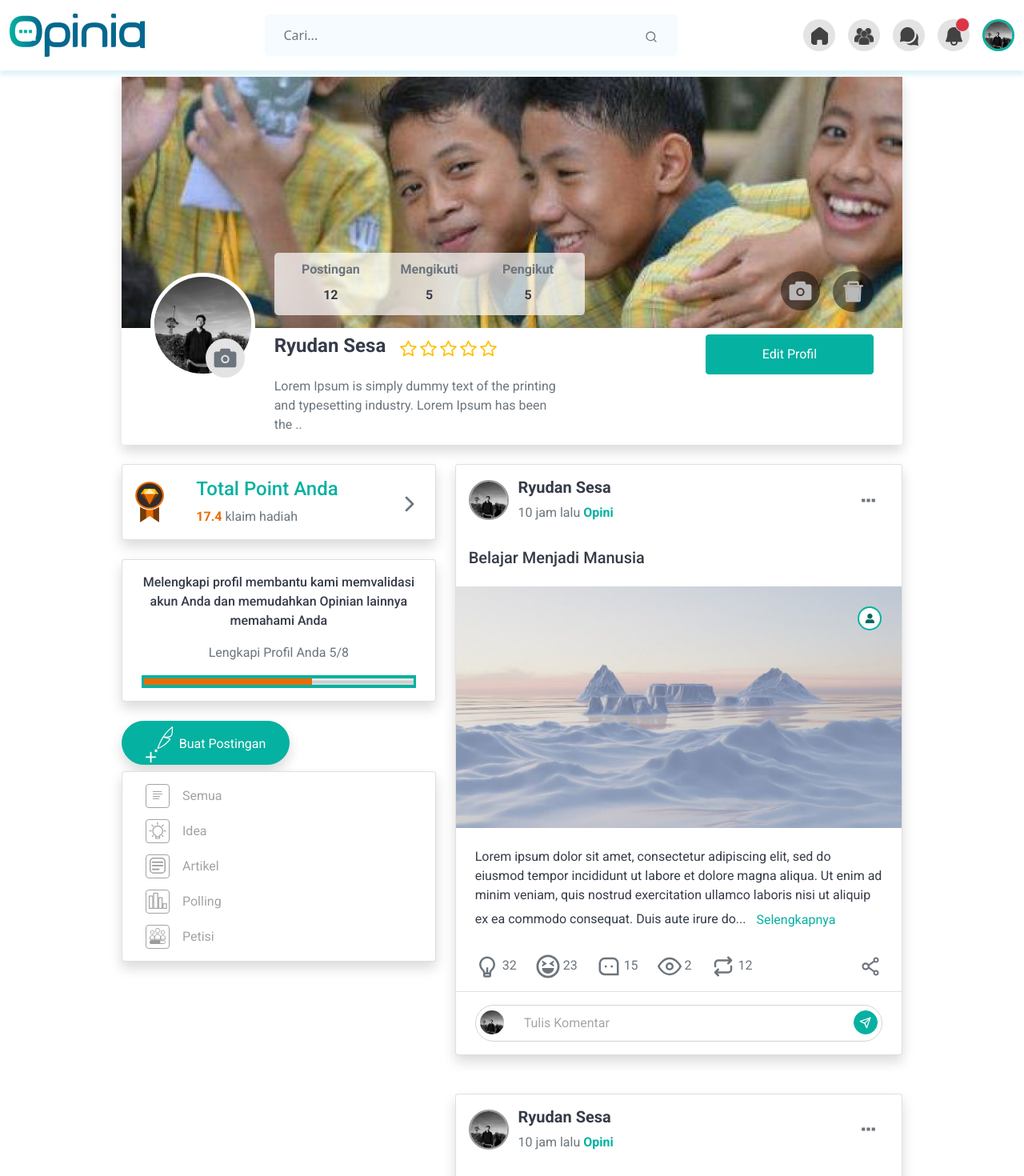
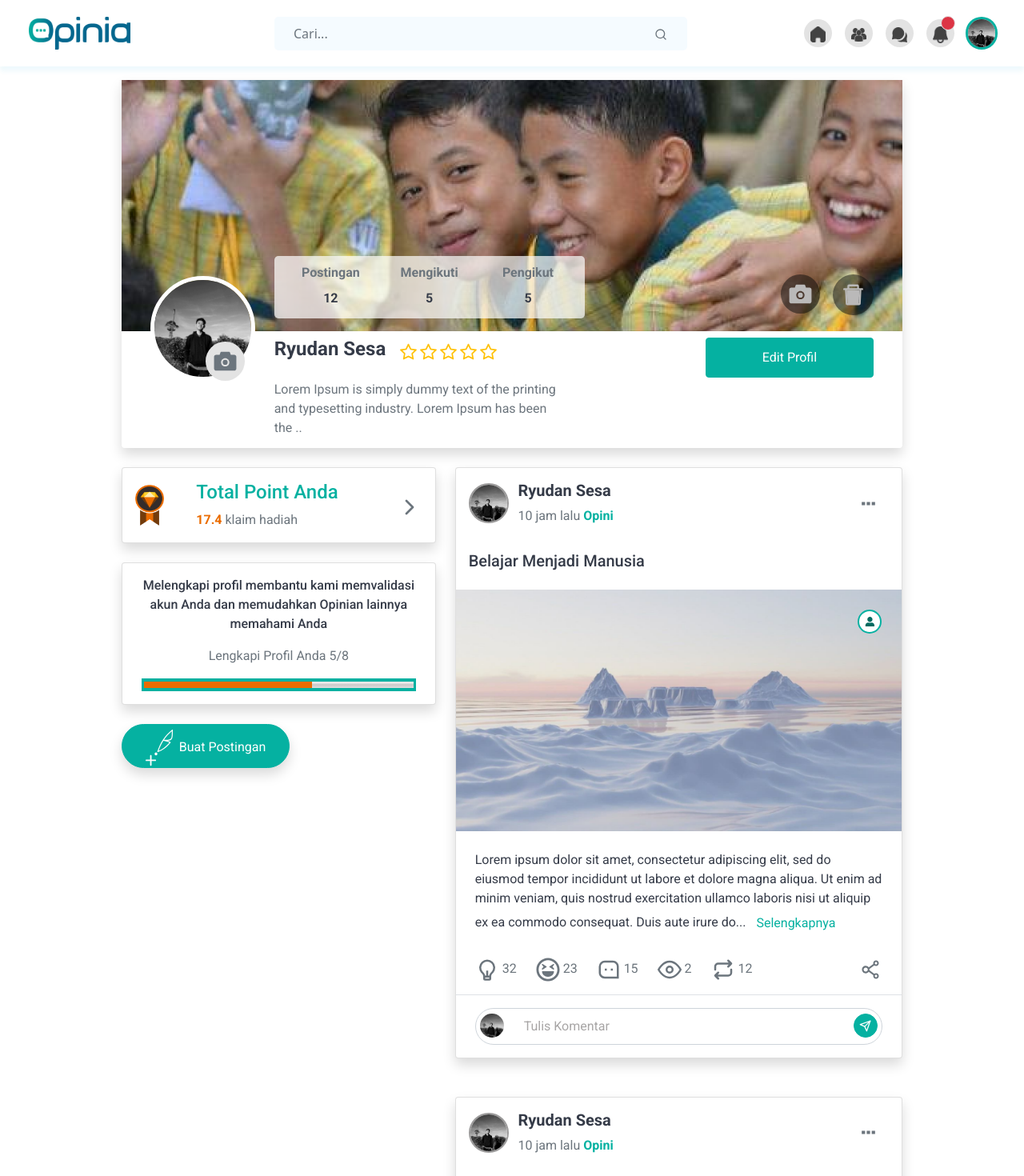
Before and after one commit to rintosaputro/profile-page, a React (Create React App) app: page / in a window 1280 px wide. Shown: the top 1470 px of the page at 80% size. Built offline with nearby package versions, Linux system fonts and the light colour scheme.

Commit message:
fix: styling responsive

```diff
--- a/src/assets/styles/layout.scss
+++ b/src/assets/styles/layout.scss
@@ -1,6 +1,7 @@
 .layout {
   margin: 0 30px;
   margin-bottom: 50px;
+  margin-top: 100px;
   font-family: 'Roboto', sans-serif !important;
   color: #353b48;
 }
--- a/src/assets/styles/listPost.scss
+++ b/src/assets/styles/listPost.scss
@@ -9,7 +9,7 @@ $primary-blue: #05B1A1;
     border: 1px solid $secondary-gray;
   }
 }
-.btn-list:hover {
+.btn-list:hover, .btn-main {
   color: $primary-blue;
   background-color: #ddf1f7;
   .icon-container, .icon-container svg path{
--- a/src/assets/styles/navigation.scss
+++ b/src/assets/styles/navigation.scss
@@ -1,16 +1,19 @@
 $primary: #05B1A1 !default;
 
 .navbar {
-  box-shadow: 0px 6px 5px 0px rgba(97,198,229,0.2);
-  -webkit-box-shadow: 0px 6px 5px 0px rgba(97,198,229,0.2);
-  -moz-box-shadow: 0px 6px 5px 0px rgba(97,198,229,0.2);
+  box-shadow: 0px 6px 5px 0px rgba(97,198,229,0.1);
+  -webkit-box-shadow: 0px 6px 5px 0px rgba(97,198,229,0.1);
+  -moz-box-shadow: 0px 6px 5px 0px rgba(97,198,229,0.1);
+  .logo {
+    width: 75%;
+  }
  .navbar-collapse {
    max-width: fit-content;
  }
  .nav-item {
   border-radius: 50px;
-  width: 40px;
-  height: 40px;
+  width: 35px;
+  height: 35px;
  }
  .nav-form {
    width: 524px;
@@ -21,7 +24,7 @@ $primary: #05B1A1 !default;
     background-color: #f5fbff;
    }
    .form-control, .btn {
-    height: 52px;
+    height: 42px;
    }
  }
  .profile {
--- a/src/assets/styles/profile/aside.scss
+++ b/src/assets/styles/profile/aside.scss
@@ -15,4 +15,9 @@ aside {
     list-style-type: none;
     width: 100%;
   }
+  // @media all and (max-width: 768px) {
+  //   #listPost {
+  //     display: none;
+  //   }
+  // }
 }
--- a/src/components/ListPost.js
+++ b/src/components/ListPost.js
@@ -1,8 +1,8 @@
 import React from 'react';
 import '../assets/styles/listPost.scss';
 
-const ListPost = ({ Icon, text }) => (
-  <button type="button" className="btn-list btn d-flex flex-row align-items-center w-100">
+const ListPost = ({ Icon, text, mainList }) => (
+  <button type="button" className={`${mainList ? 'btn-list btn-main btn d-flex flex-row align-items-center w-100' : 'btn-list btn d-flex flex-row align-items-center w-100'}`}>
     <div className="icon-container rounded">
       <Icon />
     </div>
--- a/src/components/Navigation.js
+++ b/src/components/Navigation.js
@@ -24,10 +24,10 @@ const Navigation = () => {
   ];
 
   return (
-    <nav className="navbar navbar-expand-lg navbar-light mb-2">
+    <nav className="navbar fixed-top bg-white navbar-expand-lg navbar-light mb-2 px-4">
       <div className="container-fluid">
         <a className="navbar-brand" href="#home">
-          <img className="btn-fluid" src={logo} alt="logo" />
+          <img className="logo btn-fluid" src={logo} alt="logo" />
         </a>
         <form className="nav-form d-none d-lg-flex position-relative">
           <input className="form-control ps-4 me-2" type="search" placeholder="Cari..." aria-label="Search" />
--- a/src/components/Post.js
+++ b/src/components/Post.js
@@ -1,4 +1,3 @@
-/* eslint-disable no-unused-vars */
 import React, { useState } from 'react';
 import { BiDotsHorizontal } from 'react-icons/bi';
 
@@ -8,14 +7,12 @@ import { FiEye, FiSend } from 'react-icons/fi';
 import { AiOutlineShareAlt } from 'react-icons/ai';
 import { TbRepeat } from 'react-icons/tb';
 
-import profile from '../data-dummy/profile';
 import timePost from '../helper/timePost';
 
 import '../assets/styles/postSection.scss';
 
 const Post = ({ photoProfile, name, post }) => {
   const [fullContent, setFullContent] = useState(false);
-  // const { photoProfile, name, post } = profile;
   const {
     title, contents, image, likes, emotes, comments, views, reposts, createdAt, category,
   } = post;
@@ -30,7 +27,7 @@ const Post = ({ photoProfile, name, post }) => {
   return (
     <article className="post-section card shadow rounded mb-5">
       <div className="row p-3 align-items-center">
-        <div className="col-1 me-3">
+        <div className="col-2 col-lg-1 me-3">
           <img src={photoProfile} alt="profile" className="img-profile rounded-pill" />
         </div>
         <div className="col d-flex flex-row justify-content-between align-items-center">
--- a/src/pages/Profile/Aside.js
+++ b/src/pages/Profile/Aside.js
@@ -1,4 +1,3 @@
-/* eslint-disable no-unused-vars */
 import React, { useState } from 'react';
 import { FiChevronRight } from 'react-icons/fi';
 import { VscListFlat } from 'react-icons/vsc';
@@ -14,12 +13,21 @@ import { ReactComponent as Polling } from '../../assets/icons/polling.svg';
 import { ReactComponent as Petisi } from '../../assets/icons/petisi.svg';
 
 const Aside = () => {
-  const [listPost, setListPost] = useState([
+  const [showMenuPost, setShowMenuPost] = useState(false);
+  const listPost = [
     { icon: Idea, text: 'Idea' },
     { icon: Artikel, text: 'Artikel' },
     { icon: Polling, text: 'Polling' },
     { icon: Petisi, text: 'Petisi' },
-  ]);
+  ];
+
+  const handleShowMenuPost = () => {
+    if (showMenuPost) {
+      setShowMenuPost(false);
+    } else {
+      setShowMenuPost(true);
+    }
+  };
 
   return (
     <aside>
@@ -53,7 +61,7 @@ const Aside = () => {
         <meter id="completeness" value={profile.profileCompleteness} min={0} max={8} className="completeness w-100 bg-primary" />
       </section>
       <div className="mt-4">
-        <Button rounded>
+        <Button rounded event={handleShowMenuPost}>
           <svg width="34" height="46" viewBox="0 0 34 46" fill="none" xmlns="http://www.w3.org/2000/svg">
             <path d="M12.9954 32.1408C13.9411 32.1408 14.7077 31.3529 14.7077 30.3809C14.7077 29.409 13.9411 28.6211 12.9954 28.6211C12.0498 28.6211 11.2832 29.409 11.2832 30.3809C11.2832 31.3529 12.0498 32.1408 12.9954 32.1408Z" fill="#FEFEFE" />
             <path d="M31.1654 16.4276C28.7387 19.3649 26.2135 21.7831 23.602 23.7202C20.9906 25.6699 18.2805 27.1259 15.4966 28.1134C15.1763 28.2274 14.8314 28.0501 14.7205 27.721C14.6713 27.569 14.6713 27.4171 14.7205 27.2905C16.4082 22.011 18.6254 17.2506 21.3601 13.0092C21.3724 12.9839 21.3847 12.9713 21.3971 12.9459C21.6065 12.6168 21.8282 12.2876 22.0499 11.9584C25.1049 7.42587 28.7634 3.48839 33.0132 0.133311C33.2842 -0.0819206 33.6661 -0.0312779 33.8755 0.247257C33.9617 0.361204 34.011 0.513132 33.9986 0.652399C33.974 1.45002 33.974 2.33627 33.974 3.27316C33.9863 6.59026 34.011 10.4011 32.3726 12.2116C31.3872 13.3004 29.638 13.7942 27.7779 13.9841C29.0097 14.3892 30.1061 14.8704 31.0299 15.4907C31.3133 15.6806 31.3995 16.0731 31.2147 16.3643C31.2024 16.3896 31.1901 16.4023 31.1654 16.4276ZM22.8876 22.6947C25.2404 20.9475 27.5316 18.7825 29.7488 16.1744C28.8619 15.6806 27.8026 15.2882 26.6323 14.959C25.265 14.5665 23.7498 14.2626 22.1854 14.0094C19.8203 17.757 17.8494 21.897 16.2973 26.4549C18.5515 25.5433 20.7442 24.2899 22.8876 22.6947ZM23.06 12.6674L22.9984 12.756C25.7331 12.9206 29.9583 13.0219 31.4734 11.3507C32.7791 9.90736 32.7668 6.36237 32.7545 3.27316C32.7545 2.81738 32.7422 2.37425 32.7545 1.95645C29.0344 5.04566 25.7947 8.61597 23.06 12.6674Z" fill="#FEFEFE" />
@@ -62,10 +70,10 @@ const Aside = () => {
           <span className="ms-2">Buat Postingan</span>
         </Button>
       </div>
-      <section className="card shadow mt-2">
+      <section className={`card shadow mt-2 ${showMenuPost ? 'd-flex' : 'd-none'}`} id="listPost">
         <ul className="px-0 py-2 mb-0">
           <li className="list-post-section px-3">
-            <ListPost Icon={VscListFlat} text="Semua" />
+            <ListPost Icon={VscListFlat} text="Semua" mainList />
           </li>
           {listPost.map(({ icon, text }) => (
             <li className="list-post-section px-3" key={text}>
--- a/src/pages/Profile/index.js
+++ b/src/pages/Profile/index.js
@@ -16,10 +16,10 @@ const Profile = () => {
       <div className="profile-page">
         <HeaderProfile />
         <div className="row">
-          <div className="col-5">
+          <div className="col-12 col-md-5">
             <Aside />
           </div>
-          <section className="col-7 mt-4">
+          <section className="col-12 col-md-7 mt-4">
             {post?.posts.map((data) => (
               <div key={data.id}>
                 <Post photoProfile={photoProfile} name={fullName} post={data} />
```
